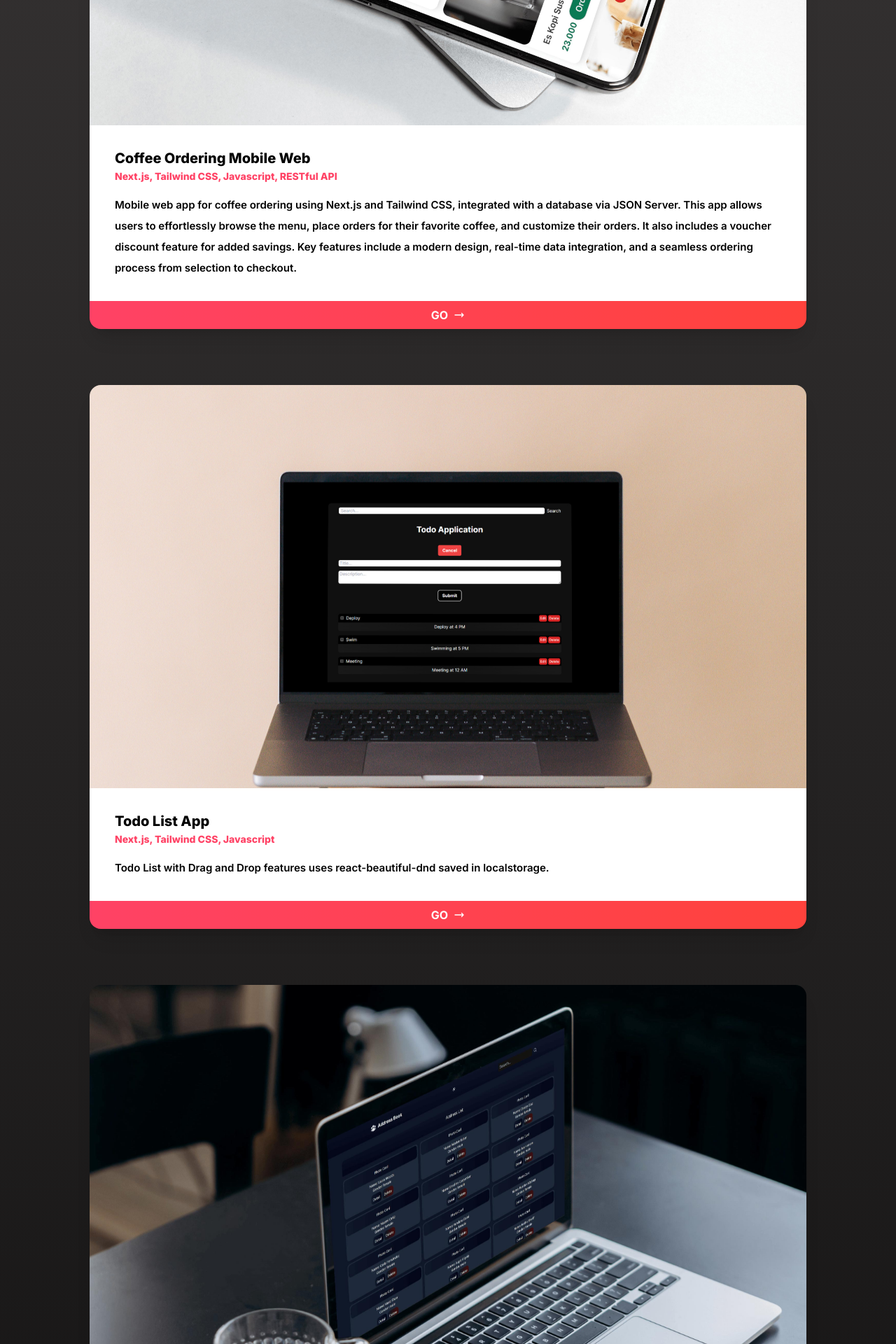
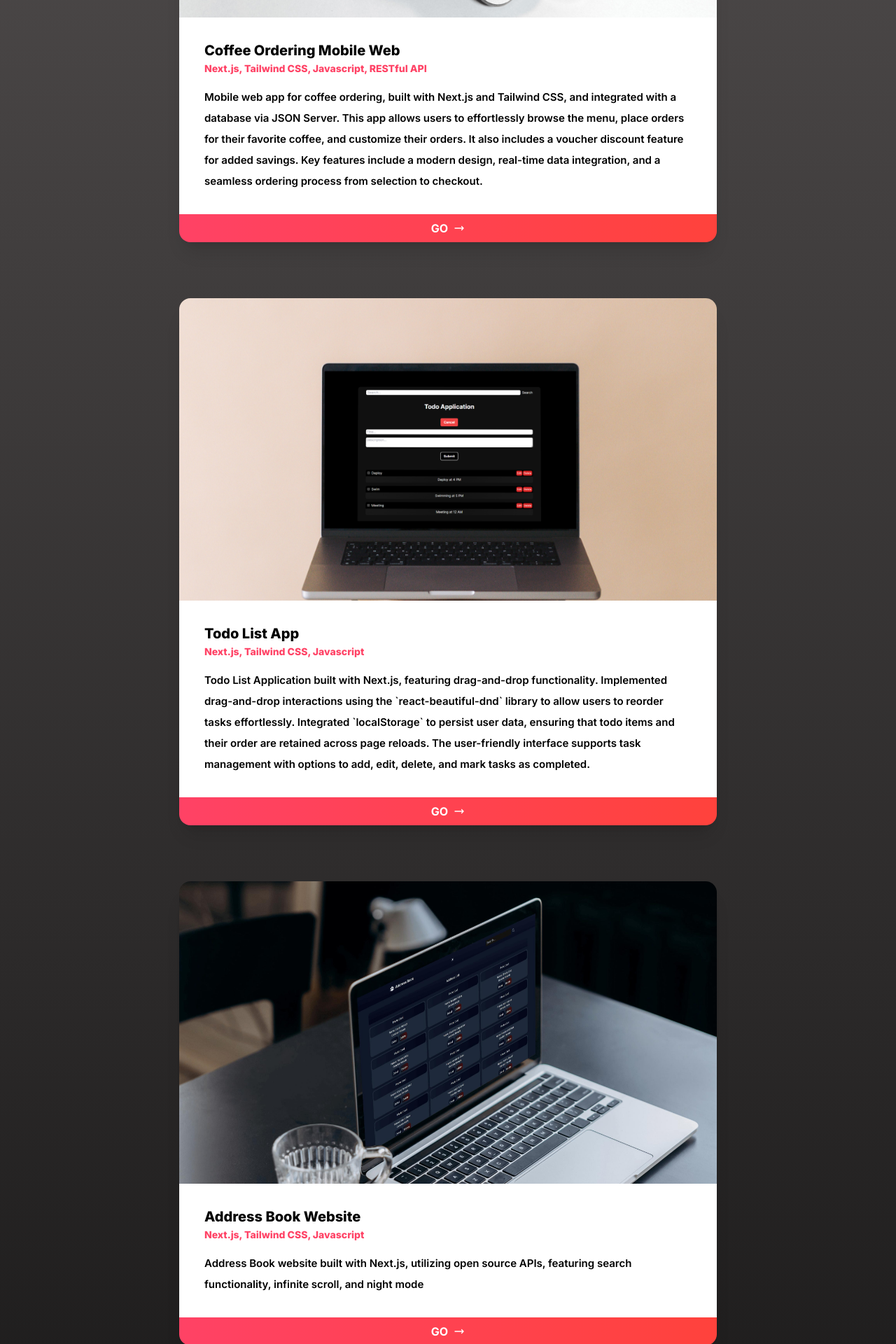
Before and after one commit to hassankary/hassankary-portfolio, a Next.js app: page /work in a window 1280 px wide. Shown: the part 700-2620 px from the top of the page at 70% size. Built offline with nearby package versions, Linux system fonts and the light colour scheme.

Commit message:
update component and content

```diff
--- a/src/app/page.js
+++ b/src/app/page.js
@@ -10,7 +10,7 @@ import { ButtonIcon } from "@/components/icon/icon";
 import { Cards } from "@/components/cards/cards";
 import { Carousel } from "flowbite-react";
 import { Footer } from "@/components/Footer";
-import { NewCards } from "@/components/cards/newecards";
+import { NewCards } from "@/components/cards/newcards";
 
 export default function Home() {
   const page = "";
@@ -21,7 +21,7 @@ export default function Home() {
       alt: "Coffee Ordering Mobile Web",
       title: "Coffee Ordering Mobile Web",
       subtitle: "Next.js, Tailwind CSS, Javascript, RESTful API",
-      desc: "Mobile web app for coffee ordering using Next.js and Tailwind CSS, integrated with a database via JSON Server. This app allows users to effortlessly browse the menu, place orders for their favorite coffee, and customize their orders. It also includes a voucher discount feature for added savings. Key features include a modern design, real-time data integration, and a seamless ordering process from selection to checkout.",
+      desc: "Mobile web app for coffee ordering, built with Next.js and Tailwind CSS, and integrated with a database via JSON Server. This app allows users to effortlessly browse the menu, place orders for their favorite coffee, and customize their orders. It also includes a voucher discount feature for added savings. Key features include a modern design, real-time data integration, and a seamless ordering process from selection to checkout.",
       link: "",
     },
     {
--- a/src/app/work/page.js
+++ b/src/app/work/page.js
@@ -7,6 +7,7 @@ import Lottie from "lottie-react";
 import machine from "../../../src/machine.json";
 import Image from "next/image";
 import Link from "next/link";
+import { useEffect } from "react";
 
 export default function Services() {
   const page = "work";
@@ -17,7 +18,7 @@ export default function Services() {
       alt: "Coffee Ordering Mobile Web",
       title: "Coffee Ordering Mobile Web",
       subtitle: "Next.js, Tailwind CSS, Javascript, RESTful API",
-      desc: "Mobile web app for coffee ordering using Next.js and Tailwind CSS, integrated with a database via JSON Server. This app allows users to effortlessly browse the menu, place orders for their favorite coffee, and customize their orders. It also includes a voucher discount feature for added savings. Key features include a modern design, real-time data integration, and a seamless ordering process from selection to checkout.",
+      desc: "Mobile web app for coffee ordering, built with Next.js and Tailwind CSS, and integrated with a database via JSON Server. This app allows users to effortlessly browse the menu, place orders for their favorite coffee, and customize their orders. It also includes a voucher discount feature for added savings. Key features include a modern design, real-time data integration, and a seamless ordering process from selection to checkout.",
       link: "",
     },
     {
@@ -26,16 +27,16 @@ export default function Services() {
       alt: "todo list pict",
       title: "Todo List App",
       subtitle: "Next.js, Tailwind CSS, Javascript",
-      desc: "Todo List with Drag and Drop features uses react-beautiful-dnd saved in localstorage.",
+      desc: "Todo List Application built with Next.js, featuring drag-and-drop functionality. Implemented drag-and-drop interactions using the `react-beautiful-dnd` library to allow users to reorder tasks effortlessly. Integrated `localStorage` to persist user data, ensuring that todo items and their order are retained across page reloads. The user-friendly interface supports task management with options to add, edit, delete, and mark tasks as completed.",
       link: "",
     },
     {
       href: "https://next-js-tailwind-address-book.vercel.app/",
       src: "/addrsbook.jpg",
       alt: "address book pict",
-      title: "Address Book App",
+      title: "Address Book Website",
       subtitle: "Next.js, Tailwind CSS, Javascript",
-      desc: "Address Book Website uses Next.js & Tailwind with search engine, infinite scroll, and night mode feature.",
+      desc: "Address Book website built with Next.js, utilizing open source APIs, featuring search functionality, infinite scroll, and night mode",
       link: "",
     },
     {
@@ -194,10 +195,10 @@ export default function Services() {
   return (
     <>
       <Header params={page} />
-      <div className="flex flex-col py-[109px] bg-gradient-to-t from-[black] to-[#3a3737] min-h-screen justify-center sm:px-[5%] md:px-[80px] lg:px-[10%] ">
+      <div className="flex flex-col py-[75px] sm:py-[109px] bg-gradient-to-t from-[black] to-[#575353] min-h-screen justify-center sm:px-[5%] md:px-[80px] lg:px-[10%] ">
         <div
           id="latestWork"
-          className="flex pb-10 justify-center items-center font-extrabold text-[35px] sm:text-[38px] xl:text-[38px]"
+          className="flex pb-[65px] sm:pb-20 justify-center items-center font-extrabold text-[35px] sm:text-[38px] xl:text-[38px]"
         >
           <div className="flex border-white border-b-4 text-center items-center text-white ">
             <div className="w-[80px] h-[80px] sm:w-[100px] sm:h-[100px]">
@@ -209,11 +210,11 @@ export default function Services() {
             </div>
           </div>
         </div>
-        <div className="flex py-[50px] justify-center">
+        <div className="flex justify-center">
           <div className="grid grid-cols-1 gap-8 sm:gap-10 md:gap-14 lg:gap-20 px-4 md:px-[0]">
             {latestWorkData.map((data, idx) => {
               return (
-                <div key={idx} className="h-full w-full">
+                <div key={idx} className="h-full w-full max-w-3xl">
                   <ThisCard
                     href={data.href}
                     src={data.src}
```
Also changed, not shown: src/components/cards/newcards.js (renamed from src/components/cards/newecards.js, +1 -1 lines).
